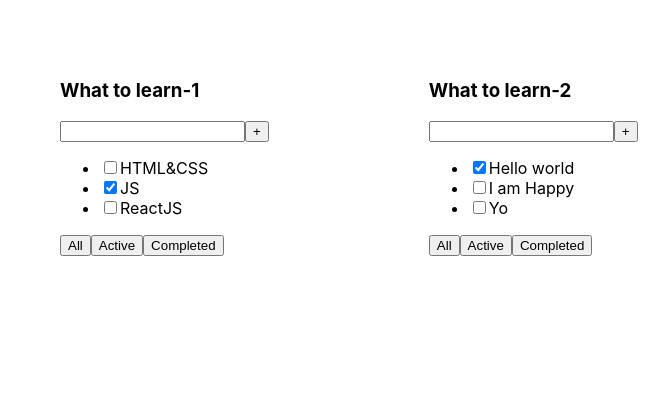
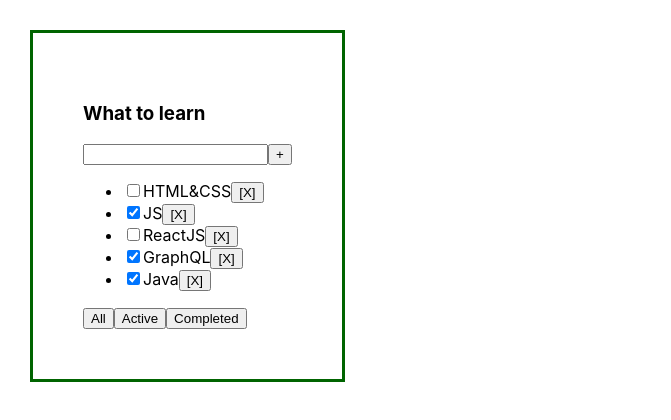
Before and after one commit to WENVile/todolist-ts, a React (Create React App) app: page / in a window 1280 px wide. Shown: the top 420 px of the page, without its empty margins (0-671 px from the left). Built offline with nearby package versions, Linux system fonts and the light colour scheme.

Commit message:
add task deleting function

```diff
--- a/src/App.css
+++ b/src/App.css
@@ -3,6 +3,8 @@
   display: flex;
 }
 
-.App > div {
+.App > .Todolist {
   margin-right: 50px;
+  border: 3px darkgreen solid;
+  padding: 50px;
 }
--- a/src/App.tsx
+++ b/src/App.tsx
@@ -1,29 +1,34 @@
-import React from 'react';
+import React, {useState} from 'react';
 
 import './App.css';
 import Todolist from "./Todolist";
 
-
+export type TasksType = {
+    id: number;
+    title: string;
+    isDone: boolean;
+}
 function App() {
 
-    const title1 = "What to learn-1";
-    const title2 = "What to learn-2";
 
-    const tasks1 = [
+    const title1 = "What to learn";
+
+
+    const [tasks1, setTasks] = useState([
         { id: 1, title: "HTML&CSS", isDone: false },
         { id: 2, title: "JS", isDone: true },
-        { id: 3, title: "ReactJS", isDone: false }
-    ]
-    const tasks2 = [
-        { id: 1, title: "Hello world", isDone: true },
-        { id: 2, title: "I am Happy", isDone: false },
-        { id: 3, title: "Yo", isDone: false }
-    ]
+        { id: 3, title: "ReactJS", isDone: false },
+        {id: 4, title: "GraphQL", isDone: true},
+        {id: 5, title: "Java", isDone: true}
+    ])
+
+    const deleteTask = (id: number) => {
+        setTasks(tasks1.filter(el =>  el.id !== id))
+    }
 
     return (
         <div className='App'>
-            <Todolist title={title1} tasks={tasks1}/>
-            <Todolist title={title2} tasks={tasks2} />
+            <Todolist title={title1} tasks={tasks1} deleteTask={deleteTask}/>
         </div>
     )
 }
--- a/src/Todolist.tsx
+++ b/src/Todolist.tsx
@@ -1,19 +1,16 @@
 import React from 'react';
+import {TasksType} from "./App";
 
 type PropsType = {
     title: string;
     tasks: TasksType[];
+    deleteTask: (id: number) => void
 }
 
-type TasksType = {
-    id: number;
-    title: string;
-    isDone: boolean;
-}
+
 function Todolist (props: PropsType) {
     return (
-        <div className="App">
-            <div>
+            <div className='Todolist'>
                 <h3>{props.title}</h3>
                 <div>
                     <input/>
@@ -21,7 +18,7 @@
                 </div>
                 <ul>
                     {props.tasks.map((el) => {
-                        return <li key={el.id}><input type="checkbox" checked={el.isDone}/><span>{el.title}</span></li>
+                        return <li key={el.id}><input type="checkbox" checked={el.isDone}/><span>{el.title}</span><button onClick={() => props.deleteTask(el.id)}>[X]</button></li>
                     })}
                 </ul>
                 <div>
@@ -30,7 +27,6 @@
                     <button>Completed</button>
                 </div>
             </div>
-        </div>
     );
 }
 
```
